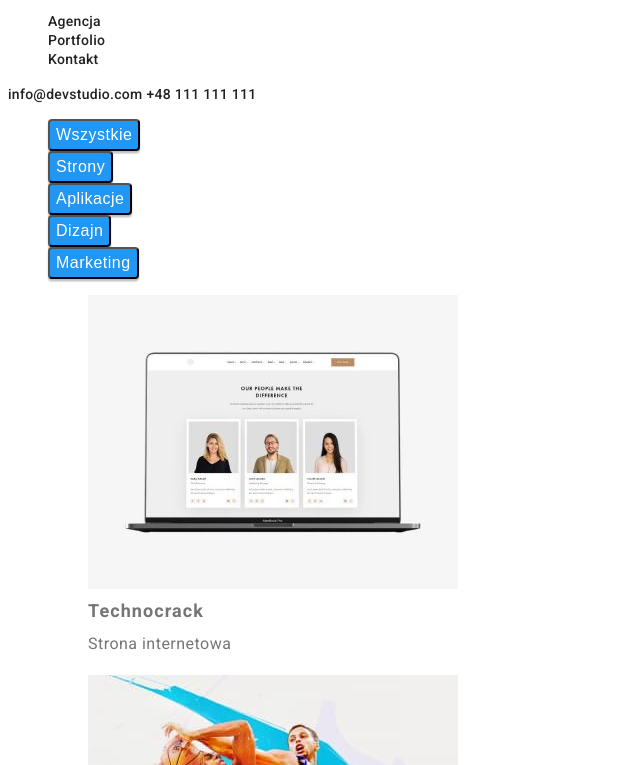
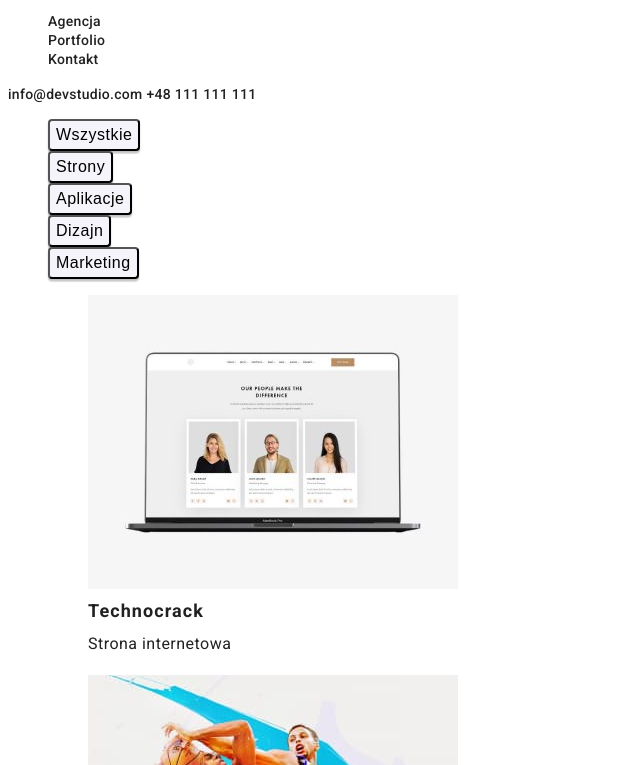
Before and after one commit to AleksanderLasek/goit-markup-hw-02, a plain HTML site: page portfolio.html in a window 1280 px wide. Shown: the part 35-800 px from the top of the page, without its empty margins (0-640 px from the left). Drawn offline with Linux system fonts and the light colour scheme.

Commit message:
kolor przyciskow w portfolio

```diff
--- a/css/styles.css
+++ b/css/styles.css
@@ -138,12 +138,16 @@
   line-height: 162%;
   text-align: center;
   letter-spacing: 0.03em;
-  color: #ffffff;
-  background: #2196f3;
+  background: #f5f4fa;
   box-shadow: 0px 3px 1px rgba(0, 0, 0, 0.1), 0px 1px 2px rgba(0, 0, 0, 0.08),
     0px 2px 2px rgba(0, 0, 0, 0.12);
   border-radius: 4px;
   cursor: pointer;
+}
+
+.button:hover {
+  color: #ffffff;
+  background: #2196f3;
 }
 
 .title {
@@ -164,5 +168,5 @@
   font-size: 16px;
   line-height: 187%;
   letter-spacing: 0.03em;
-  color: #757575;
+  color: #212121;
 }
```
